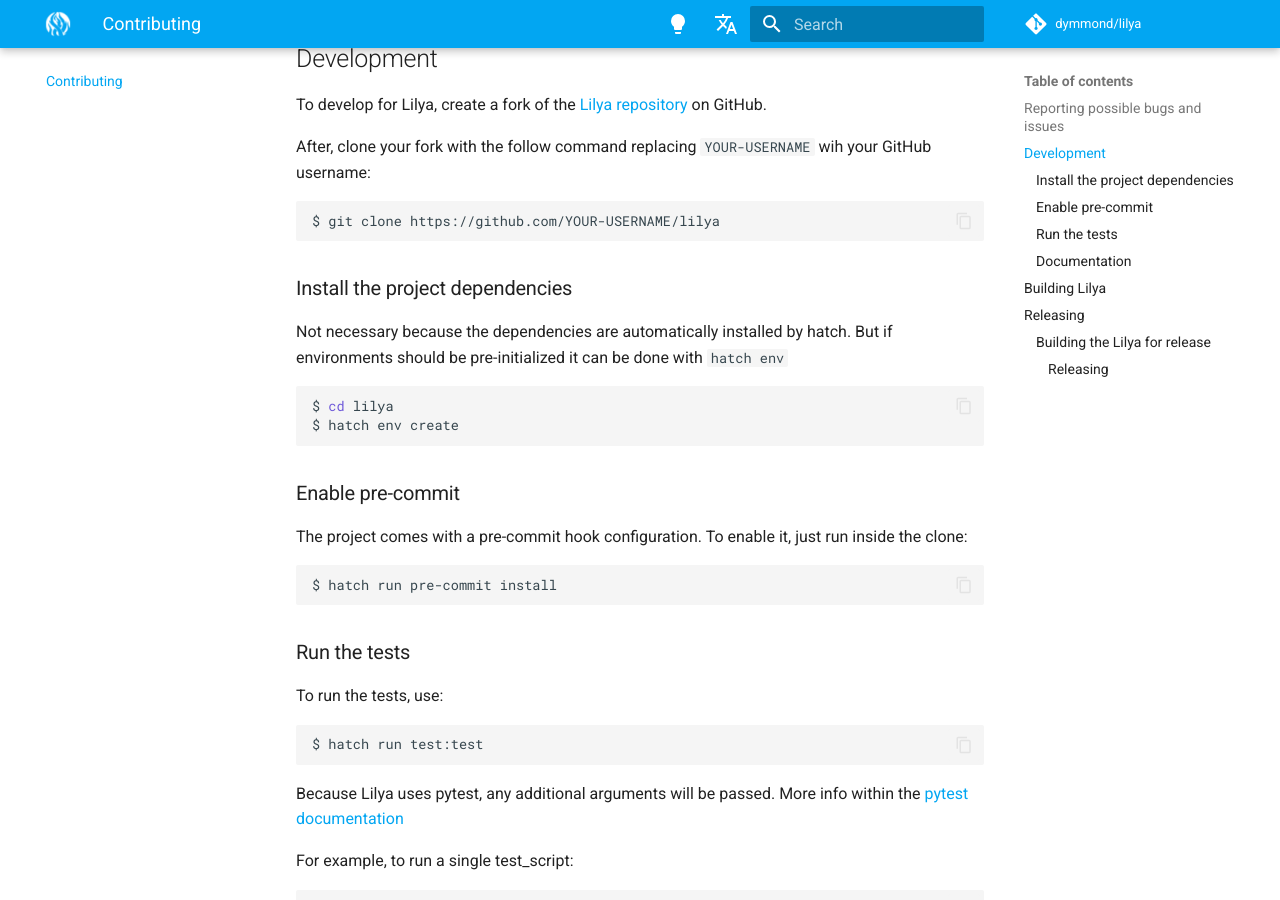
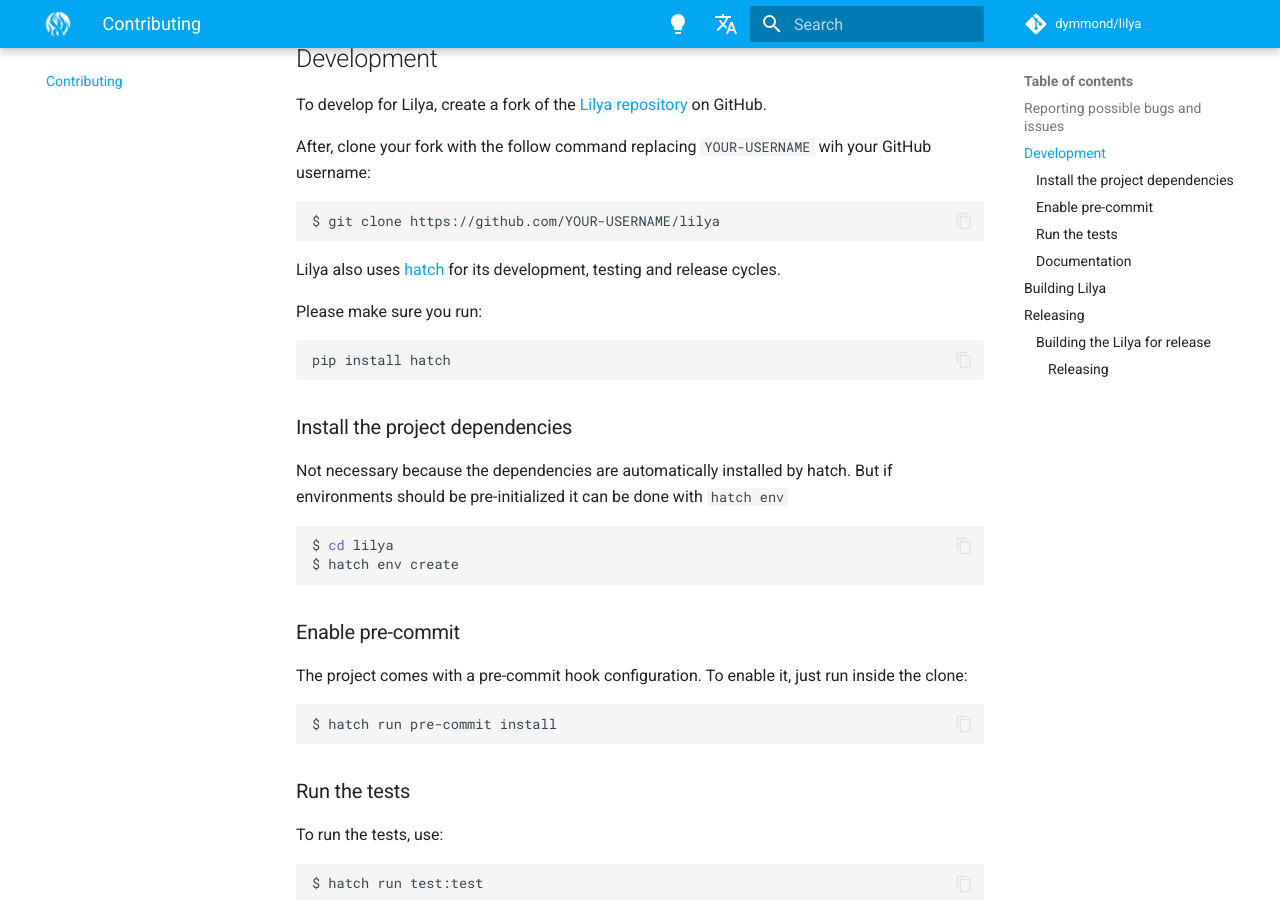
Before and after one commit to dymmond/lilya, an MkDocs documentation site: the page built from docs/contributing.md, in a window 1280 px wide and 900 px high, scrolled down 1149 px. Built offline with MkDocs 1.6.1 and Material for MkDocs 9.7.7, drawn with Linux system fonts in a browser that asks for light colours; comment, search, counter and statistics services are not loaded.

Commit message:
Update documentation

````diff
--- a/docs/contributing.md
+++ b/docs/contributing.md
@@ -43,6 +43,15 @@
 
 ```shell
 $ git clone https://github.com/YOUR-USERNAME/lilya
+```
+
+Lilya also uses [hatch](https://hatch.pypa.io/latest/) for its development, testing and release
+cycles.
+
+Please make sure you run:
+
+```shell
+pip install hatch
 ```
 
 ### Install the project dependencies
````
